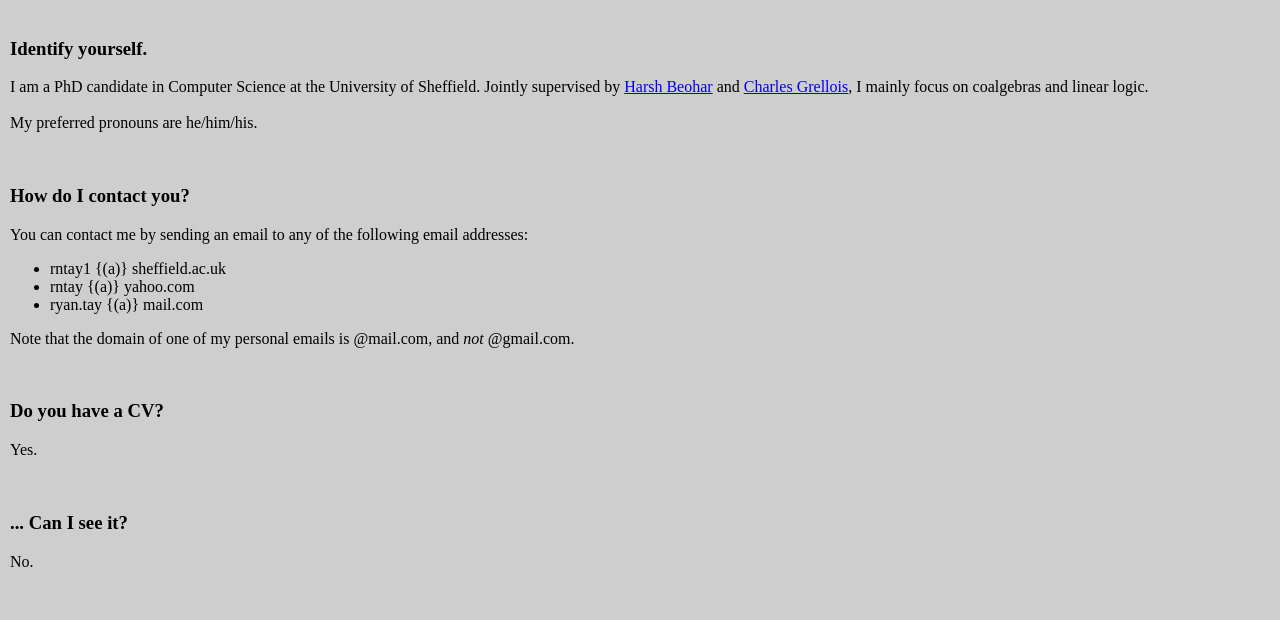
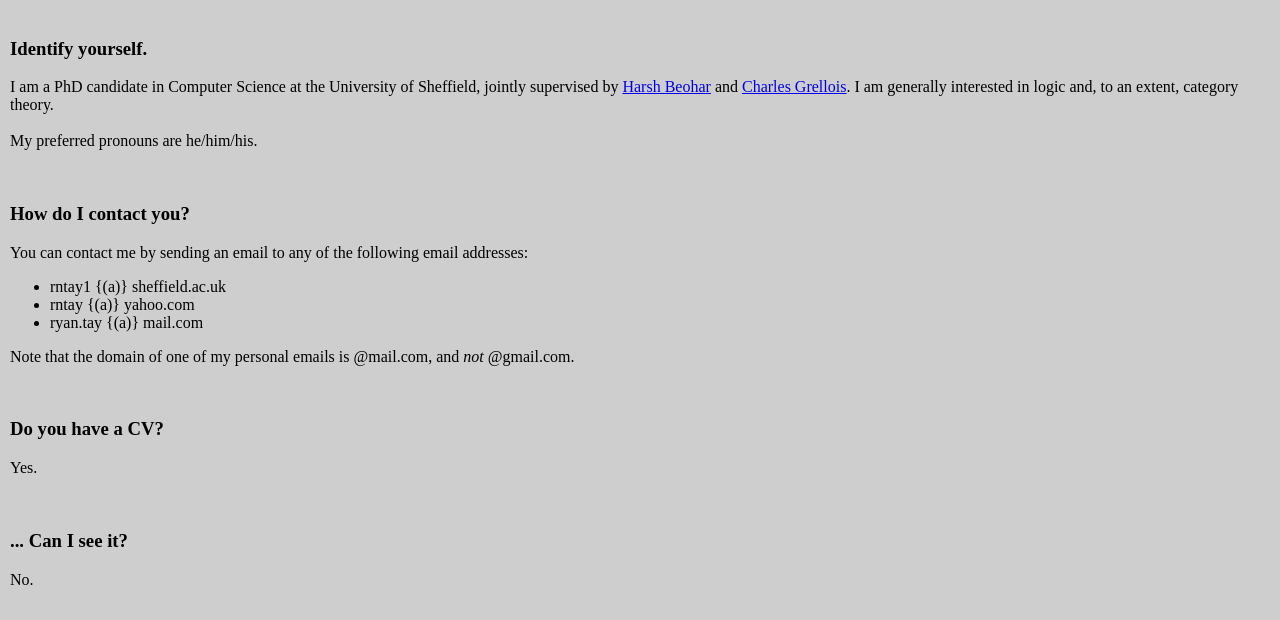
Before and after one commit to RNTay/RNTay.github.io, a plain HTML site: page pages/faq.html in a window 1280 px wide. Shown: the part 129-749 px from the top of the page. Drawn offline with Linux system fonts and the light colour scheme.

Commit message:
Update faq.html

```diff
--- a/pages/faq.html
+++ b/pages/faq.html
@@ -25,8 +25,8 @@
 			<br>
             <h3>Identify yourself.</h3>
             <p>
-				I am a PhD candidate in Computer Science at the University of Sheffield.
-				Jointly supervised by <a href="https://sheffield.ac.uk/cs/people/academic/harsh-beohar" target="_blank" rel="noopener noreferrer">Harsh Beohar</a> and <a href="https://sheffield.ac.uk/cs/people/academic/charles-grellois" target="_blank" rel="noopener noreferrer">Charles Grellois</a>, I mainly focus on coalgebras and linear logic.
+				I am a PhD candidate in Computer Science at the University of Sheffield, jointly supervised by <a href="https://sheffield.ac.uk/cs/people/academic/harsh-beohar" target="_blank" rel="noopener noreferrer">Harsh Beohar</a> and <a href="https://sheffield.ac.uk/cs/people/academic/charles-grellois" target="_blank" rel="noopener noreferrer">Charles Grellois</a>.
+				I am generally interested in logic and, to an extent, category theory.
 				<br> <br>
 				My preferred pronouns are he/him/his.
             </p>
```
